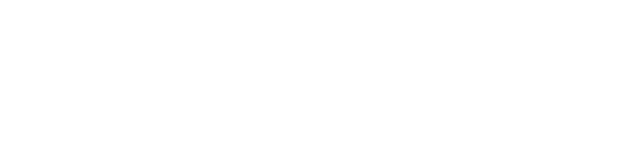
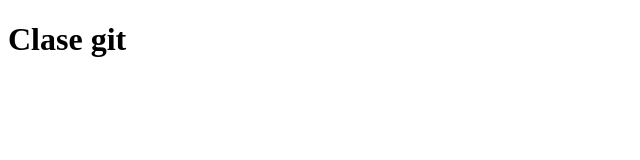
Before and after one commit to Pablo852D/Git, a plain HTML site: page index.html in a window 1280 px wide. Shown: the whole page, without its empty margins (0-640 px from the left). Drawn offline with Linux system fonts and the light colour scheme.

Commit message:
agregado h1

```diff
--- a/index.html
+++ b/index.html
@@ -7,7 +7,7 @@
     <title>GIT</title>
 </head>
 <body>
-
+    <h1>Clase git</h1>
     <!-- #----COMANDOS BÁSICOS PARA INICIALIZAR LA CARPETA GIT EN VISUAL STUDIO CODE--------
         1. Verficar si la instalación de Git esta ok con: git version
         2. Inicializar git (Genera un archivo oculto donde guarda la info del proyecto y veremos los archivos con una U): git init
```
